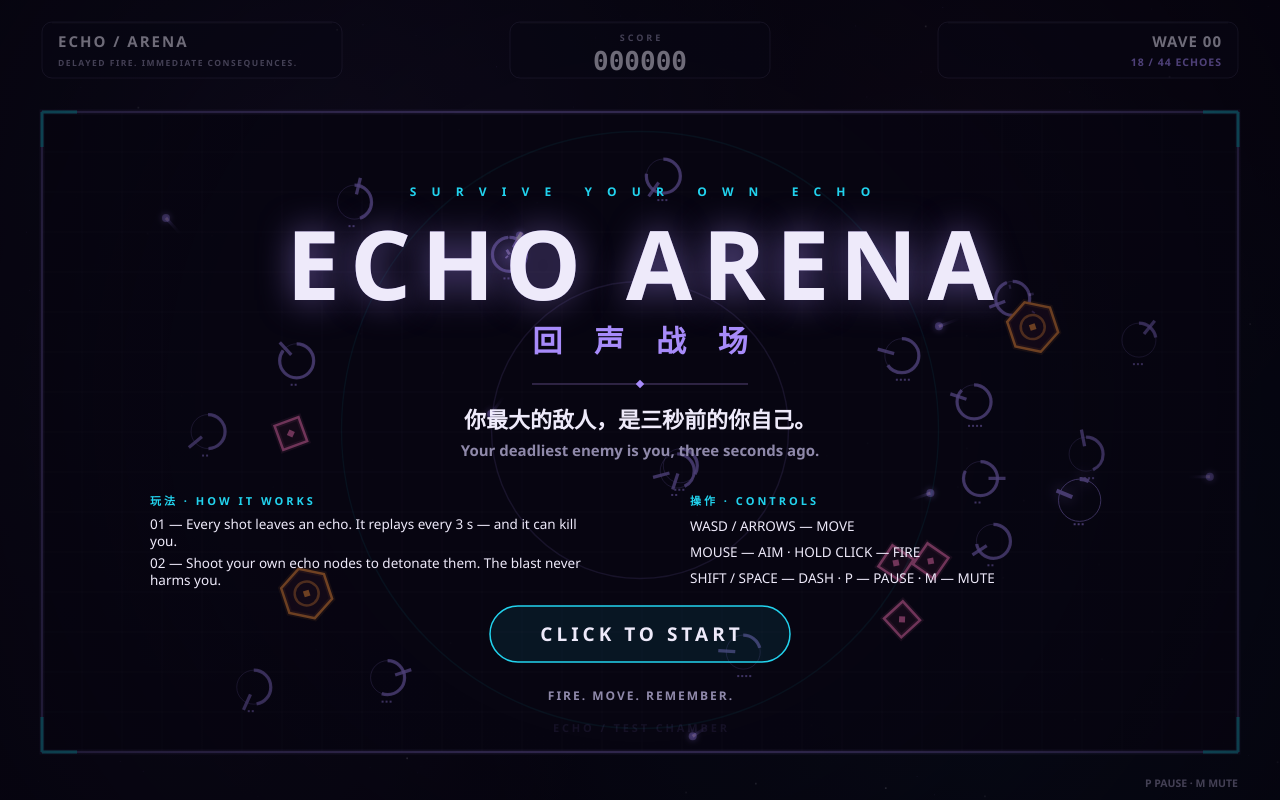
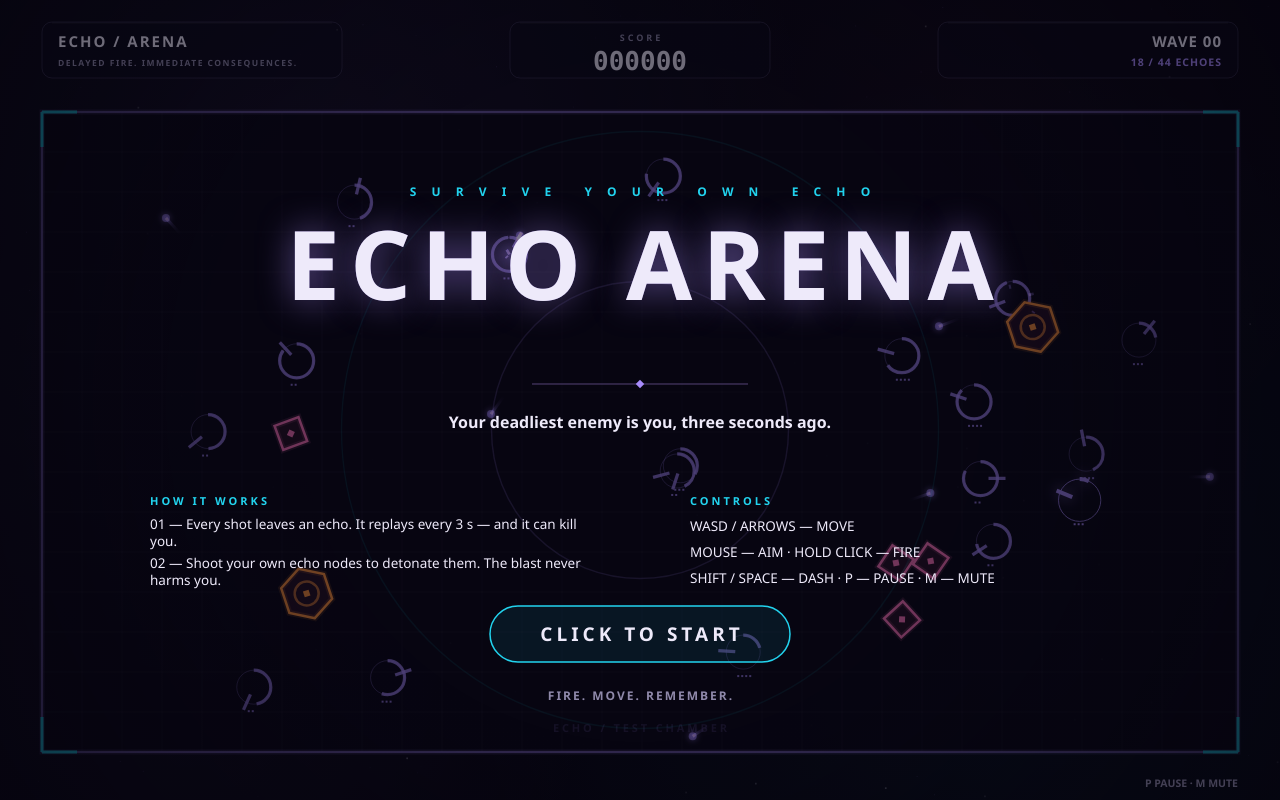
Before and after one commit to chuck147147/best-game-01, a plain HTML site: page game/index.html in a window 1280 px wide. Drawn offline with Linux system fonts and the light colour scheme.

Commit message:
ECHO ARENA goes English-only: all player-visible copy in game/ and README converted to English (title, tagline, HUD, upgrade cards, WARDEN banner and nameplate), cn data field removed, layout rebalanced — no gameplay changes

```diff
--- a/game/index.html
+++ b/game/index.html
@@ -1,2 +1,2 @@
 <!doctype html>
-<html lang="en"><head><meta charset="utf-8"><meta name="viewport" content="width=device-width,initial-scale=1"><meta name="theme-color" content="#06040f"><link rel="icon" href="data:,"><title>ECHO ARENA / 回声战场</title><style>html,body{margin:0;width:100%;height:100%;overflow:hidden;background:#030208;display:grid;place-items:center}canvas{display:block;touch-action:none;cursor:crosshair;max-width:100%;max-height:100%}</style></head><body><canvas id="game" aria-label="Echo Arena. WASD to move, mouse to aim and fire, P to pause."></canvas><script type="module" src="src/main.js"></script></body></html>
+<html lang="en"><head><meta charset="utf-8"><meta name="viewport" content="width=device-width,initial-scale=1"><meta name="theme-color" content="#06040f"><link rel="icon" href="data:,"><title>ECHO ARENA</title><style>html,body{margin:0;width:100%;height:100%;overflow:hidden;background:#030208;display:grid;place-items:center}canvas{display:block;touch-action:none;cursor:crosshair;max-width:100%;max-height:100%}</style></head><body><canvas id="game" aria-label="Echo Arena. WASD to move, mouse to aim and fire, P to pause."></canvas><script type="module" src="src/main.js"></script></body></html>
--- a/game/src/render.js
+++ b/game/src/render.js
@@ -40,7 +40,7 @@ export class Renderer {
   game.particles.draw(c);c.restore();c.restore();
   c.drawImage(this.vignette,0,0);
   this.hud(game);
-  if(boss&&(game.state==='playing'||game.state==='upgrade')){this.label('WARDEN // 守望者',430,140,10,C.magenta,'left',2);const g=c.createLinearGradient(430,0,850,0);g.addColorStop(0,C.magenta);g.addColorStop(1,C.red);this.bar(430,146,420,10,boss.hp/boss.maxHp,g);c.strokeStyle='rgba(190,180,255,.16)';c.strokeRect(430,146,420,10);for(let i=1;i<14;i++)this.line(430+i*30,146,430+i*30,156,'rgba(8,6,20,.85)',2);}
+  if(boss&&(game.state==='playing'||game.state==='upgrade')){this.label('WARDEN',430,140,10,C.magenta,'left',2);const g=c.createLinearGradient(430,0,850,0);g.addColorStop(0,C.magenta);g.addColorStop(1,C.red);this.bar(430,146,420,10,boss.hp/boss.maxHp,g);c.strokeStyle='rgba(190,180,255,.16)';c.strokeRect(430,146,420,10);for(let i=1;i<14;i++)this.line(430+i*30,146,430+i*30,156,'rgba(8,6,20,.85)',2);}
   if(game.banner>0&&game.state==='playing'){c.save();const a=Math.min(1,game.banner);c.globalAlpha=a;this.label(`WAVE ${String(game.director.wave).padStart(2,'0')}`,640,195,40,C.text,'center',6,850);this.line(360-60*a,181,440,181,C.echo);this.line(840,181,920+60*a,181,C.echo);this.label('THE PAST IS CATCHING UP',640,222,11,C.echo,'center',3);c.restore();}
   if(game.state==='playing'&&this.bossT<1.2)this.bossIntro();
   if(game.redFlash>0){const g=c.createRadialGradient(WIDTH/2,HEIGHT/2,220,WIDTH/2,HEIGHT/2,700);g.addColorStop(0,'transparent');g.addColorStop(1,`rgba(248,70,80,${game.redFlash})`);c.fillStyle=g;c.fillRect(0,0,WIDTH,HEIGHT);}
@@ -103,14 +103,14 @@ export class Renderer {
   this.text(`P PAUSE · M ${game.sound.muted?'UNMUTE':'MUTE'}`,1238,787,10.5,C.muted,'right');
  }
  veil(alpha=.8){const c=this.ctx;c.fillStyle=`rgba(6,4,15,${alpha})`;c.fillRect(0,0,WIDTH,HEIGHT);}
- bossIntro(){const c=this.ctx,t=this.bossT;let a=t<.3?t/.3:t<.85?1:(1.2-t)/.35;a=a*a*(3-2*a);c.save();c.fillStyle='rgba(3,2,10,.94)';c.fillRect(0,0,WIDTH,58*a);c.fillRect(0,HEIGHT-58*a,WIDTH,58*a);c.globalAlpha=a;this.line(0,58*a,WIDTH,58*a,C.magenta);this.line(0,HEIGHT-58*a,WIDTH,HEIGHT-58*a,C.magenta);this.label('WARDEN AWAKENS',640,396,30,C.text,'center',8,900);this.label('守 望 者 苏 醒',640,424,13,C.magenta,'center',6);c.restore();}
+ bossIntro(){const c=this.ctx,t=this.bossT;let a=t<.3?t/.3:t<.85?1:(1.2-t)/.35;a=a*a*(3-2*a);c.save();c.fillStyle='rgba(3,2,10,.94)';c.fillRect(0,0,WIDTH,58*a);c.fillRect(0,HEIGHT-58*a,WIDTH,58*a);c.globalAlpha=a;this.line(0,58*a,WIDTH,58*a,C.magenta);this.line(0,HEIGHT-58*a,WIDTH,HEIGHT-58*a,C.magenta);this.label('WARDEN AWAKENS',640,402,30,C.text,'center',8,900);c.restore();}
  title(game){
   const c=this.ctx;this.veil(.55);c.save();for(let i=0;i<3;i++){const r=(this.rt*90+i*150)%450;c.globalAlpha=.16*(1-r/450);c.strokeStyle=i===2?C.cyan:C.echo;c.lineWidth=1.5;c.beginPath();c.arc(640,430,r,0,Math.PI*2);c.stroke();}c.restore();
   this.label('S U R V I V E   Y O U R   O W N   E C H O',640,196,12,C.cyan,'center',6);
   c.save();c.shadowColor=C.echo;c.shadowBlur=34;this.label('ECHO ARENA',640,300,96,'rgba(167,139,250,.55)','center',10,900);c.restore();this.label('ECHO ARENA',640,300,96,C.text,'center',10,900);
-  this.label('回 声 战 场',640,352,30,C.echo,'center',12);this.line(532,384,748,384,'#544276');c.save();c.translate(640,384);c.rotate(Math.PI/4);c.fillStyle=C.echo;c.fillRect(-3,-3,6,6);c.restore();
-  this.text('你最大的敌人，是三秒前的你自己。',640,428,22,C.text,'center');this.text('Your deadliest enemy is you, three seconds ago.',640,456,15,C.muted,'center');
-  this.label('玩法 · HOW IT WORKS',150,505,11,C.cyan,'left',3);this.label('操作 · CONTROLS',690,505,11,C.cyan,'left',3);
+  this.line(532,384,748,384,'#544276');c.save();c.translate(640,384);c.rotate(Math.PI/4);c.fillStyle=C.echo;c.fillRect(-3,-3,6,6);c.restore();
+  this.text('Your deadliest enemy is you, three seconds ago.',640,428,16,C.text,'center');
+  this.label('HOW IT WORKS',150,505,11,C.cyan,'left',3);this.label('CONTROLS',690,505,11,C.cyan,'left',3);
   // Wrap these two complete instructions within their magazine column.
   const instructions=['01 — Every shot leaves an echo. It replays every 3 s — and it can kill you.','02 — Shoot your own echo nodes to detonate them. The blast never harms you.'];
   instructions.forEach((line,i)=>{const words=line.split(' ');let row='',y=529+i*39;for(const word of words){c.font='500 13.5px "Avenir Next","Segoe UI",system-ui,sans-serif';if(c.measureText(row+' '+word).width>440){this.text(row,150,y,13.5,C.text,'left',500);row=word;y+=17;}else row+=(row?' ':'')+word;}this.text(row,150,y,13.5,C.text,'left',500);});
@@ -120,14 +120,14 @@ export class Renderer {
  }
  upgrade(game){
   const c=this.ctx;this.veil(.8);this.glowAt(350,430,700,C.echo,.10);this.glowAt(930,430,700,C.echo,.10);
-  this.label(`WAVE ${String(game.director.wave).padStart(2,'0')} CLEARED`,640,225,30,C.text,'center',4,900);this.label('选择强化 · CHOOSE AN UPGRADE',640,258,14,C.echo,'center',3);
+  this.label(`WAVE ${String(game.director.wave).padStart(2,'0')} CLEARED`,640,225,30,C.text,'center',4,900);this.label('CHOOSE AN UPGRADE',640,258,14,C.echo,'center',3);
   const colors={twin:C.cyan,deep:C.echo,cryo:'#a5f3fc',overclock:C.gold,pierce:C.text,resonant:C.echo,repair:C.gold};
   for(const [i,choice]of game.choices.entries()){const r=cardRect(i),cx=r.x+CARD.w/2,n=game.upgrades[choice.id],color=colors[choice.id]||C.echo,hover=this.inside(game.input.mouse,r),t=Math.max(0,Math.min(1,(this.stateT-i*.09)/.35)),p=1-(1-t)**3;
    c.save();c.translate(0,(1-p)*18-(hover?6:0));c.globalAlpha=p;this.round(r.x,r.y,r.w,r.h,14);c.fillStyle='rgba(18,14,38,.90)';c.strokeStyle=hover?color:'rgba(190,180,255,.28)';c.lineWidth=1;if(hover){c.shadowBlur=18;c.shadowColor=color;}c.fill();c.stroke();c.shadowBlur=0;
    c.save();this.round(r.x,r.y,r.w,r.h,14);c.clip();c.fillStyle=color;c.fillRect(r.x,r.y,r.w,5);c.restore();
    this.num(String(i+1),r.x+22,r.y+30,13,color);if(n>0){this.round(r.x+r.w-103,r.y+14,88,23,12);c.strokeStyle=C.gold;c.stroke();this.label(`OWNED ×${n}`,r.x+r.w-59,r.y+30,10,C.gold,'center',0);}
-   this.upgradeIcon(choice.icon,cx,r.y+74,color);this.label(choice.name,cx,r.y+128,19,C.text,'center',1,800);this.text(choice.cn,cx,r.y+152,14,C.echo,'center');
-   const lines=[];let line='';for(const word of choice.desc.split(' ')){if(line&&(line+' '+word).length>26&&lines.length<1){lines.push(line);line=word;}else line+=(line?' ':'')+word;}if(line)lines.push(line);for(let j=0;j<lines.length;j++)this.text(lines[j],cx,r.y+178+j*16,12.5,C.muted,'center');c.restore();
+   this.upgradeIcon(choice.icon,cx,r.y+74,color);this.label(choice.name,cx,r.y+128,19,C.text,'center',1,800);
+   const lines=[];let line='';for(const word of choice.desc.split(' ')){if(line&&(line+' '+word).length>26&&lines.length<1){lines.push(line);line=word;}else line+=(line?' ':'')+word;}if(line)lines.push(line);for(let j=0;j<lines.length;j++)this.text(lines[j],cx,r.y+170+j*16,12.5,C.muted,'center');c.restore();
   }this.label('CLICK A CARD OR PRESS 1 · 2 · 3',640,600,12,C.muted,'center',2);
  }
  upgradeIcon(kind,cx,cy,color=C.cyan) {
--- a/game/src/upgrades.js
+++ b/game/src/upgrades.js
@@ -2,12 +2,12 @@ import { WIDTH } from './config.js';
 export const CARD = { w:300, h:210, gap:36, y:330 };
 export function cardRect(i){ const total=3*CARD.w+2*CARD.gap; return { x:(WIDTH-total)/2 + i*(CARD.w+CARD.gap), y:CARD.y, w:CARD.w, h:CARD.h }; }
 export const UPGRADE_POOL = [
- {id:'twin',     name:'TWIN STREAM',    cn:'双生弹道', icon:'twin',     desc:'Fire +1 parallel shot. Every shot leaves its own echo.'},
- {id:'deep',     name:'DEEP ECHO',      cn:'回声延寿', icon:'deep',     desc:'Your echoes replay +2 more times before fading.'},
- {id:'cryo',     name:'CRYO ECHO',      cn:'急冻回声', icon:'cryo',     desc:'Echo hits slow enemies to 45% speed for 1.2 s.'},
- {id:'overclock',name:'OVERCLOCK CORE', cn:'过载核心', icon:'overclock',desc:'+12 echo node capacity for a denser web.'},
- {id:'pierce',   name:'PIERCING ROUNDS',cn:'穿透弹',   icon:'pierce',   desc:'Live shots pierce through +1 enemy.'},
- {id:'resonant', name:'RESONANT ECHO',  cn:'共振回声', icon:'resonant', desc:'Echo shots deal +1 damage.'},
- {id:'repair',   name:'HULL PATCH',     cn:'船体修复', icon:'repair',   desc:'Restore 1 hull. If hull is full, +300 points instead.'},
+ {id:'twin',     name:'TWIN STREAM',    icon:'twin',     desc:'Fire +1 parallel shot. Every shot leaves its own echo.'},
+ {id:'deep',     name:'DEEP ECHO',      icon:'deep',     desc:'Your echoes replay +2 more times before fading.'},
+ {id:'cryo',     name:'CRYO ECHO',      icon:'cryo',     desc:'Echo hits slow enemies to 45% speed for 1.2 s.'},
+ {id:'overclock',name:'OVERCLOCK CORE', icon:'overclock',desc:'+12 echo node capacity for a denser web.'},
+ {id:'pierce',   name:'PIERCING ROUNDS',icon:'pierce',   desc:'Live shots pierce through +1 enemy.'},
+ {id:'resonant', name:'RESONANT ECHO',  icon:'resonant', desc:'Echo shots deal +1 damage.'},
+ {id:'repair',   name:'HULL PATCH',     icon:'repair',   desc:'Restore 1 hull. If hull is full, +300 points instead.'},
 ];
 export function rollUpgrades(rng,count=3){ const pool=[...UPGRADE_POOL]; const out=[]; while(out.length<count&&pool.length){ out.push(pool.splice(Math.floor(rng()*pool.length),1)[0]); } return out; }
```
Also changed, not shown: screenshots/1-title.jpg, screenshots/2-play.jpg, screenshots/3-upgrade.jpg, screenshots/4-over.jpg, 1 other file.
